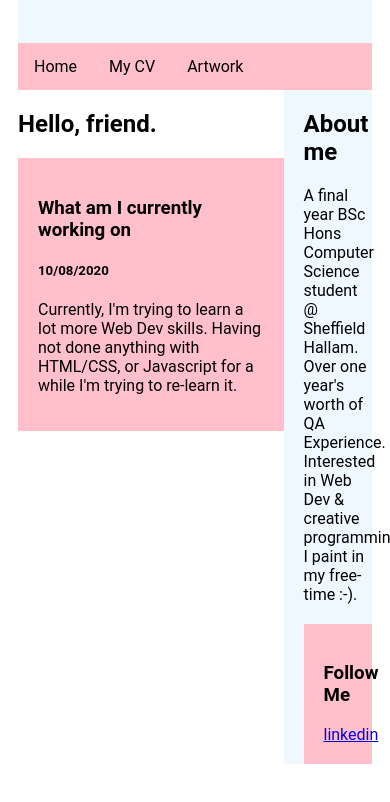
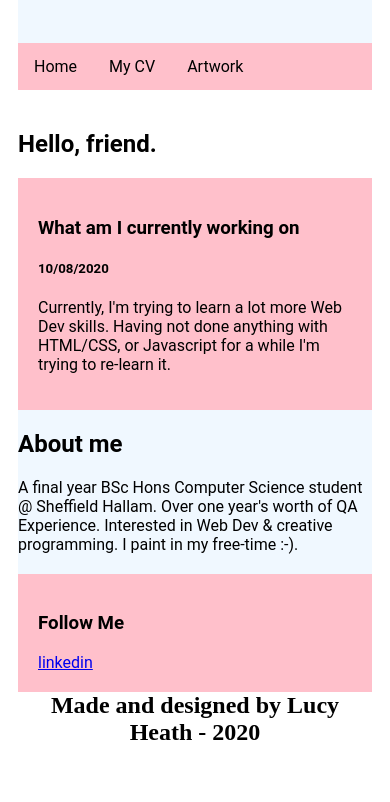
Before and after one commit to lucy-ctrl/lucy-ctrl.github.io, a plain HTML site: page index.html in a window 390 px wide. Shown: the part 170-972 px from the top of the page. Drawn offline with Linux system fonts and the light colour scheme; a web font is replaced by a local one.

Commit message:
pls work

```diff
--- a/index.html
+++ b/index.html
@@ -44,7 +44,9 @@
         </div>
     </div>
 
-
+<div class="footer">
+    <h2>Made and designed by Lucy Heath - 2020</h2>
+</div>
 
 </div>
 
--- a/style.css
+++ b/style.css
@@ -44,7 +44,7 @@ body{
 
 .rightcolumn{
     font-family: 'Recursive', roboto;
-    float: left;
+    float: right;
     width: 25%;
     background-color: aliceblue;
     padding-left: 20px;
@@ -61,3 +61,24 @@ body{
     display:table;
     clear:both;
 }
+
+.footer{
+    padding:20px;
+    text-align:center;
+    background:white;
+    margin-top:20px;
+}
+
+@media screen and (max-width:800px){
+    .leftcolumn, .rightcolumn{
+        width: 100%;
+        padding:0;
+    }
+}
+
+@media screen and (max-width:400px){
+    .topnav a {
+        float:none;
+        width:100%;
+    }
+}
```
